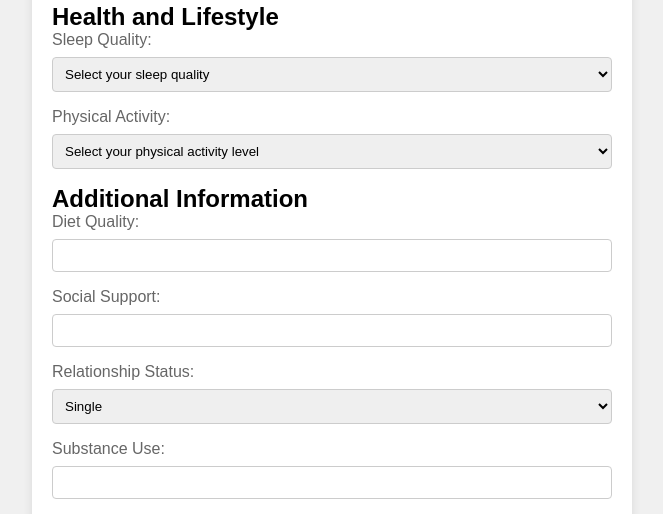
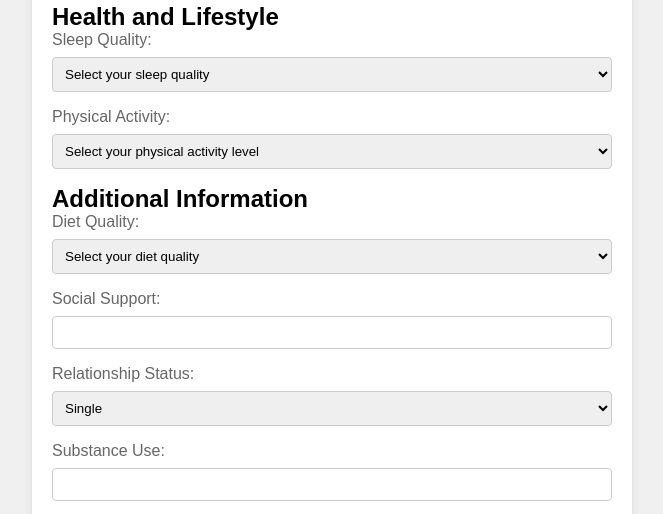
Before and after one commit to amoghbansal/RIDE-HACK-24, a Flask app: page / in a window 1280 px wide. Shown: the part 705-1219 px from the top of the page, without its empty margins (308-971 px from the left). Run offline with Flask 3, Linux system fonts and the light colour scheme.

Commit message:
Update index.html

```diff
--- a/templates/index.html
+++ b/templates/index.html
@@ -60,9 +60,14 @@
 
 
             <!-- Additional Information -->
-            <h2>Additional Information</h2>
+        <h2>Additional Information</h2>
             <label for="dietQuality">Diet Quality:</label>
-            <input type="text" id="dietQuality" name="dietQuality" required>
+            <select id="dietQuality" name="dietQuality" required>
+                <option value="" disabled selected>Select your diet quality</option>
+                <option value="Good">Good</option>
+                <option value="Average">Average</option>
+                <option value="Poor">Poor</option>
+            </select>
 
             <label for="socialSupport">Social Support:</label>
             <input type="text" id="socialSupport" name="socialSupport" required>
```
